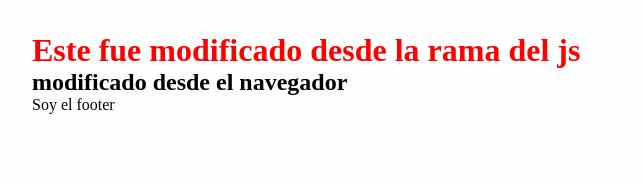
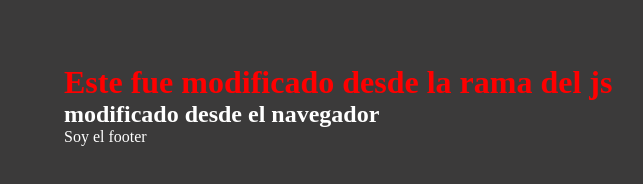
Before and after one commit to chiro45/claseGitRepoPrueba, a plain HTML site: page index.html in a window 1280 px wide. Shown: the whole page, without its empty margins (0-643 px from the left). Drawn offline with Linux system fonts and the light colour scheme.

Commit message:
hacemos commit

```diff
--- a/styles.css
+++ b/styles.css
@@ -9,6 +9,8 @@ h1 {
 }
 
 body {
-  background-color: #fefefe;
+  background-color: #3b3a3a;
   padding: 2rem;
+  margin: 2rem;
+  color: #fff;
 }
```
